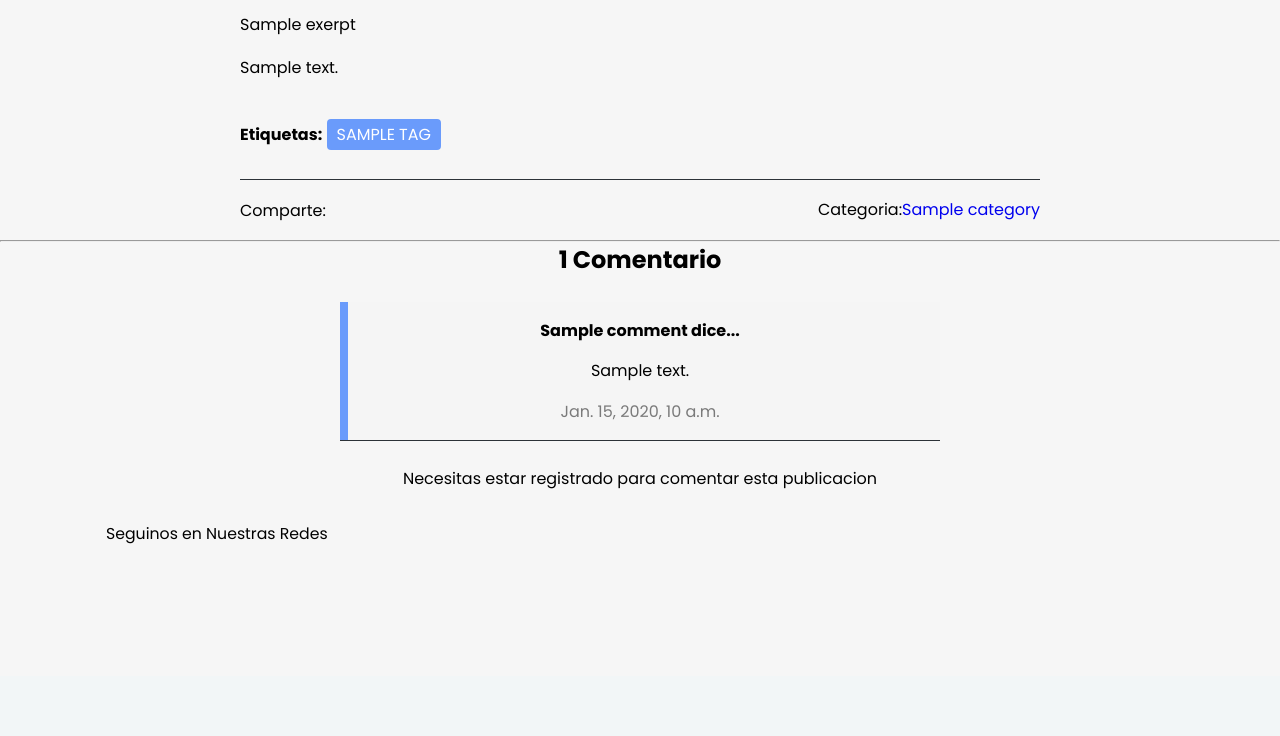
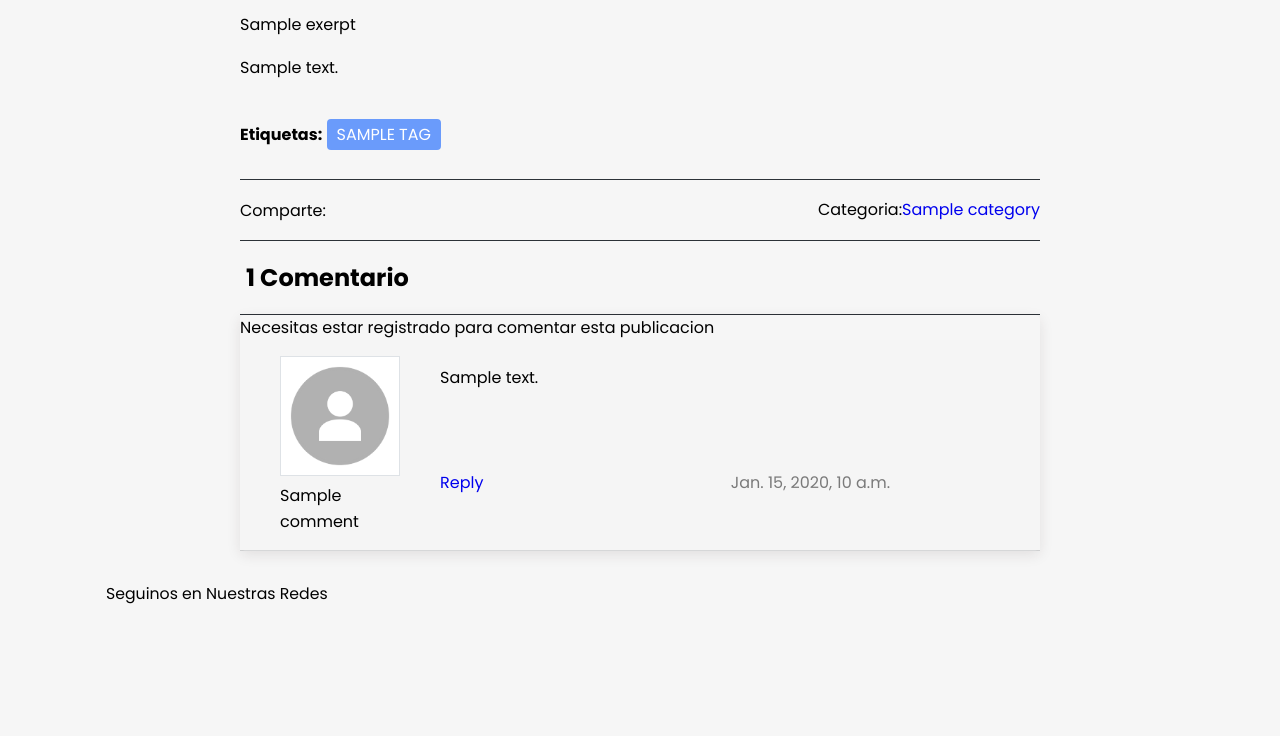
Before and after one commit to bluedec/Group_10_CoolGuys, a Django app: template BlogTest/blogapp/templates/detail.html in a window 1280 px wide. Shown: the part 751-1487 px from the top of the page. Before the commit the page ends 1295 px from the top, so only its background shows below. Run offline with Django 4.2, Linux system fonts and the light colour scheme; the template is opened without the code that fills it: most values are stand-ins (such as "Sample title", 1, 10 or a date in 2020); grey boxes marked "Sample" are stand-in pictures.

Commit message:
Comment section revamped

```diff
--- a/BlogTest/blogapp/static/css/style.css
+++ b/BlogTest/blogapp/static/css/style.css
@@ -576,6 +576,16 @@ blockquote{
 
 /* Form Rgister */
 /*Form Elements*/
+.comment-form{
+    display: block;
+    padding: 15px 0 15px;
+    margin-bottom: -4px;
+    margin-top: -7px;
+    min-width: 450px;
+    width: 600px;
+}
+
+
 .form-wrapper{
     display: flex;
     gap: 20px;
@@ -587,13 +597,13 @@ blockquote{
 }
 form {
     margin: 0;
-    padding: 40px;
+    padding: 0;
     font-size: 1rem;
-    width: 630px;
+    width: auto;
 }
 button {
-    width: 250px;
-    background-color: var(--second-color);
+    width: 600px;
+    background-color: rgba(18, 74, 87, 0.5);
     border: none;
     color: white;
     padding: 12px 28px;
@@ -655,6 +665,22 @@ button#submit:hover {
 
 /* Comentarios */
 
+.comment-counter{
+    max-width: 800px;
+    margin: auto;
+    margin-top: auto;
+    width: 100%;
+    padding: 19px 6px;
+}
+.comment-section{
+    max-width: 800px;
+    margin: auto;
+    width: 100%;
+    padding: 0;
+    box-shadow: 0 4px 14px hsl(355deg 25% 15% / 10%);
+    border-radius: 5px;
+}
+
 .comment-wrapper{
     display: grid;
     grid-template-columns: repeat(auto-fit, 340px);
@@ -665,30 +691,94 @@ button#submit:hover {
 }
 
 .info{
-    display: block;
+    display: flex;
+    align-items: flex-start;
     font-size: 16px;
-    padding: 1rem 2.8rem;
+    padding: 0;
     line-height: 1.6;
     font-weight: 300;
-    box-shadow: inset 0.5rem 0 0 var(--second-color);
+    /*box-shadow: inset 0.5rem 0 0 rgb(18 74 87 / 50%);*/
     background-color: #f5f5f5;
-    width: 600px;
+    width: 800px;
+    margin: auto;
 }
 .comment{
     display: block;
     padding: 15px 0 15px;
-    margin: 0 !important;
+    min-width: 450px;
+    max-width: 600px;
+}
+
+.comment p{
+    min-height: 100px;
+    padding: 10px 0;
+    min-width: 600px;
+}
+.comment-row{
+    padding: 0;
 }
 
 .comment-date {
     color: rgba(0, 0, 0, .5);
+    display: inline-flex;
+    align-items: revert;
+    width: auto;
+    max-width: 600px;
+    min-width: 450px;
+    justify-content: space-between;
 }
+
+.comment-date a{
+    margin: 0;
+    padding: 0;
+}
+
+.comment-date span{
+    margin-left: 10px;
+}
+
 .separator-comment{
-    background-color: #2C3238;
-    width: 600px;
+    background-color: #2C323829;
+    width: 800px;
     height: 1px;
     margin: 0 auto;
 }
+
+figure{
+    display: block;
+    margin-top: 10px;
+    margin-right: 30px;
+    margin-block-start: 1em;
+    margin-block-end: 1em;
+    margin-inline-start: 40px;
+    margin-inline-end: 40px;
+}
+
+.coment-figure{
+    margin-top: 10px;
+    margin-right: 30px;
+}
+
+.img-thumbnail {
+    background-image: url('media/Profile.png');
+    background-size: cover;
+    max-width: 100px;
+    padding: 0.25rem;
+    background-color: #fff;
+    border: 1px solid #dee2e6;
+   /* border-radius: 50%;*/
+    max-width: 100%;
+    height: auto;
+    min-width: 100px;
+    min-height: 100px;
+}
+
+figcaption{
+    /*padding: 0 1.5rem;*/
+}
+
+
+
 /* Calendario */
 
 .filled{
--- a/BlogTest/blogapp/templates/detail.html
+++ b/BlogTest/blogapp/templates/detail.html
@@ -53,40 +53,17 @@
 
 
 <!-- Comments -->
-<hr>
-<center>
+
+<div class="separator"></div>
 {% with comments.count as total_comments %}
+<div class="comment-counter">
     <h2>
         {{ total_comments }} Comentario{{ total_comments|pluralize }}
     </h2>
+</div>
+<div class="separator"></div>
+
 {% endwith %}
-
-
-
-
-
-
-<br>
-{% if not post.comments.all %}
-    No hay comentarios todavia.</a>
-{% else %}
-    {% for comment in post.comments.all %}
-    <div class="info">
-        <strong>{{ comment.name }} dice...</strong>
-        <div class="comment">
-            <p>{{ comment.body}}</p>
-        </div>
-        <div class="comment-date">
-            <p>{{ comment.date_added }}</p>
-        </div>
-    </div>
-    <div class="separator-comment"></div>
-
-    <br>
-    {% endfor %}
-{% endif %}
-
-
 <div class="comment-section">
         {% if request.user.is_authenticated %}
         {% if new_comment %}
@@ -94,9 +71,13 @@
            Tu comentario se ha añadido
         </h2>
         {% else %}
-        <h2>Añade un comentario</h2>
-        <h4>{{ user.username }}</h4>
-
+            <div class="info">
+                <figure class="comment-figure">
+                    <img src="/BlogTest/blogapp/templates/media/Profile.png" alt="" class="img-thumbnail">
+                    <figcaption>{{ user.username }}</figcaption>
+                </figure>
+                <div class="comment-row">
+                    <div class="comment-form">
                         <form method="post">
                             {{ comment_form.as_p }}
                             {% csrf_token %}
@@ -105,19 +86,50 @@
                             </div>
                         </form>
                     </div>
+                </div>
+            </div>
 
 
             <script>
-
                 var name = "{{ user.id }}";
-
                 document.getElementById("elder").value = name;
             </script>
-
          {% endif %}
          {% else %}
              <p> Necesitas estar registrado para comentar esta publicacion</p>
          {% endif %}
-</center>
 
+
+
+
+
+
+
+
+
+    {% if not post.comments.all %}
+        No hay comentarios todavia.</a>
+    {% else %}
+        {% for comment in post.comments.all %}
+        <div class="info">
+            <figure class="comment-figure">
+                <img src="/BlogTest/blogapp/templates/media/Profile.png" alt="" class="img-thumbnail">
+                <figcaption>{{ comment.name }}</figcaption>
+            </figure>
+                <div class="comment-row">
+                    <div class="comment">
+                         <p>{{ comment.body}}</p>
+                    </div>
+                    <div class="comment-date">
+                        <a href="#">Reply</a>
+                        <span>{{ comment.date_added }}</span>
+                    </div>
+                </div>
+
+        </div>
+        <div class="separator-comment"></div>
+
+        {% endfor %}
+     {% endif %}
+</div>
 {% endblock %}
```
Also changed, not shown: BlogTest/blogapp/static/css/media/Profile.png (added). Lines whose indentation alone changed are shown as unchanged.
